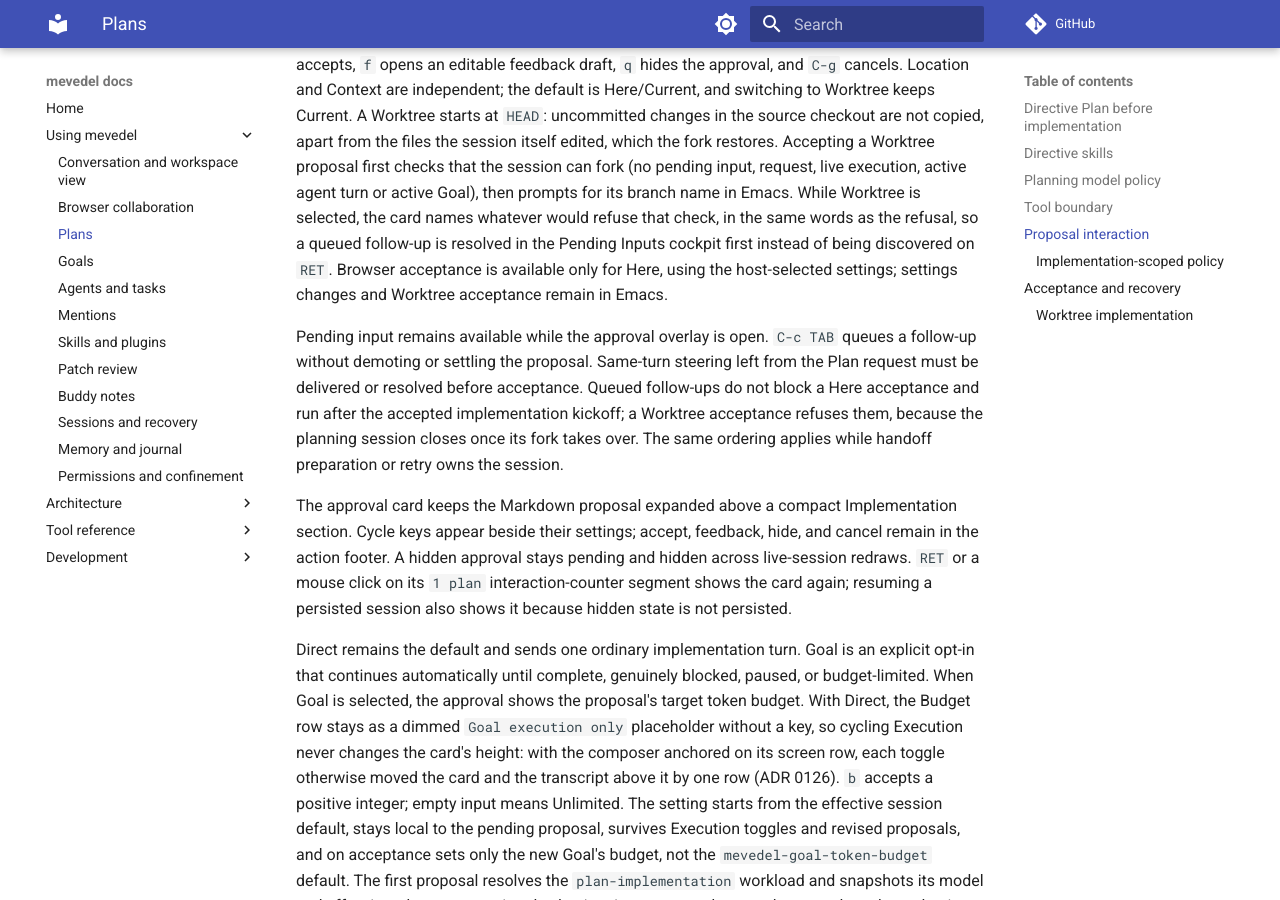
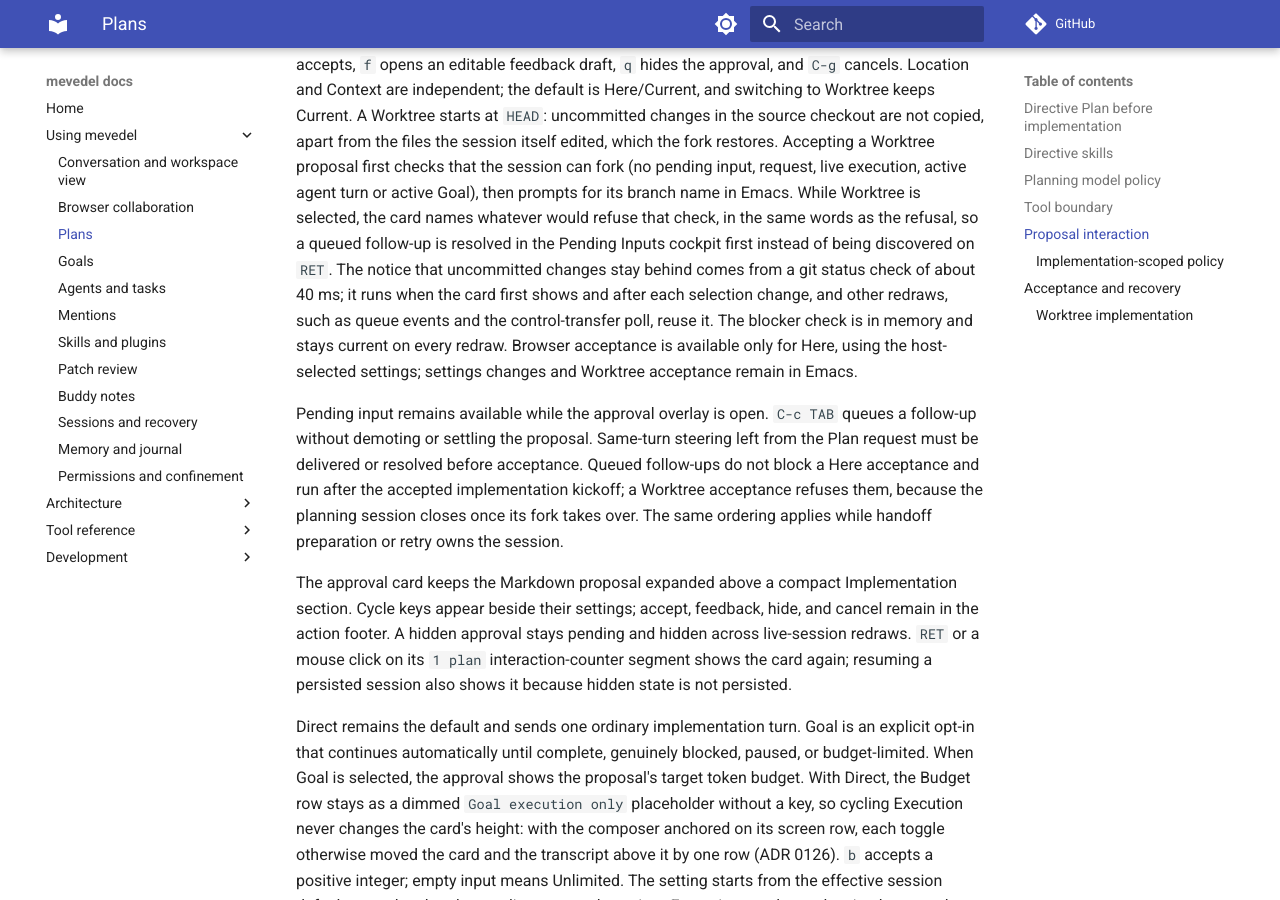
Before and after one commit to FrauH0lle/mevedel, an MkDocs documentation site: the page built from docs/plan-mode.md, in a window 1280 px wide and 900 px high, scrolled down 4594 px. Built offline with MkDocs 1.6.1 and Material for MkDocs 9.7.7, drawn with Linux system fonts in a browser that asks for light colours; comment, search, counter and statistics services are not loaded.

Commit message:
perf(plan): Reuse the Worktree card's source checkout check
With Location Worktree, every render of the plan approval card ran
mevedel-worktree-collect-status to warn about uncommitted changes:
several git processes, 40 ms median compiled on this repository.  Not
only option cycling renders the card; every interaction rebuild does,
including timer- and event-driven ones such as queue events, the
control-transfer poll and permission expiry.  The dirty state is now
checked when the card first renders and after each explicit selection
change, and reused by other redraws.  The blocker check stays live, and
acceptance still runs its own check.

* mevedel-plan-mode.el (mevedel-plan-mode--worktree-dirty-p): New.
(mevedel-plan-mode--worktree-warning): Use it.
(mevedel-plan-mode--selection-changed): Refresh it.
* test/test-mevedel-plan-mode.el: Cover reuse and refresh.
* docs/plan-mode.md: Describe it.

```diff
--- a/docs/plan-mode.md
+++ b/docs/plan-mode.md
@@ -217,7 +217,11 @@
 active agent turn or active Goal), then prompts for its branch name in Emacs.
 While Worktree is selected, the card names whatever would refuse that check,
 in the same words as the refusal, so a queued follow-up is resolved in the
-Pending Inputs cockpit first instead of being discovered on `RET`. Browser
+Pending Inputs cockpit first instead of being discovered on `RET`. The notice
+that uncommitted changes stay behind comes from a git status check of about
+40 ms; it runs when the card first shows and after each selection change, and
+other redraws, such as queue events and the control-transfer poll, reuse it.
+The blocker check is in memory and stays current on every redraw. Browser
 acceptance is available only for Here, using the host-selected settings;
 settings changes and Worktree acceptance remain in Emacs.
 
```
Also changed, not shown: 2 other files.
